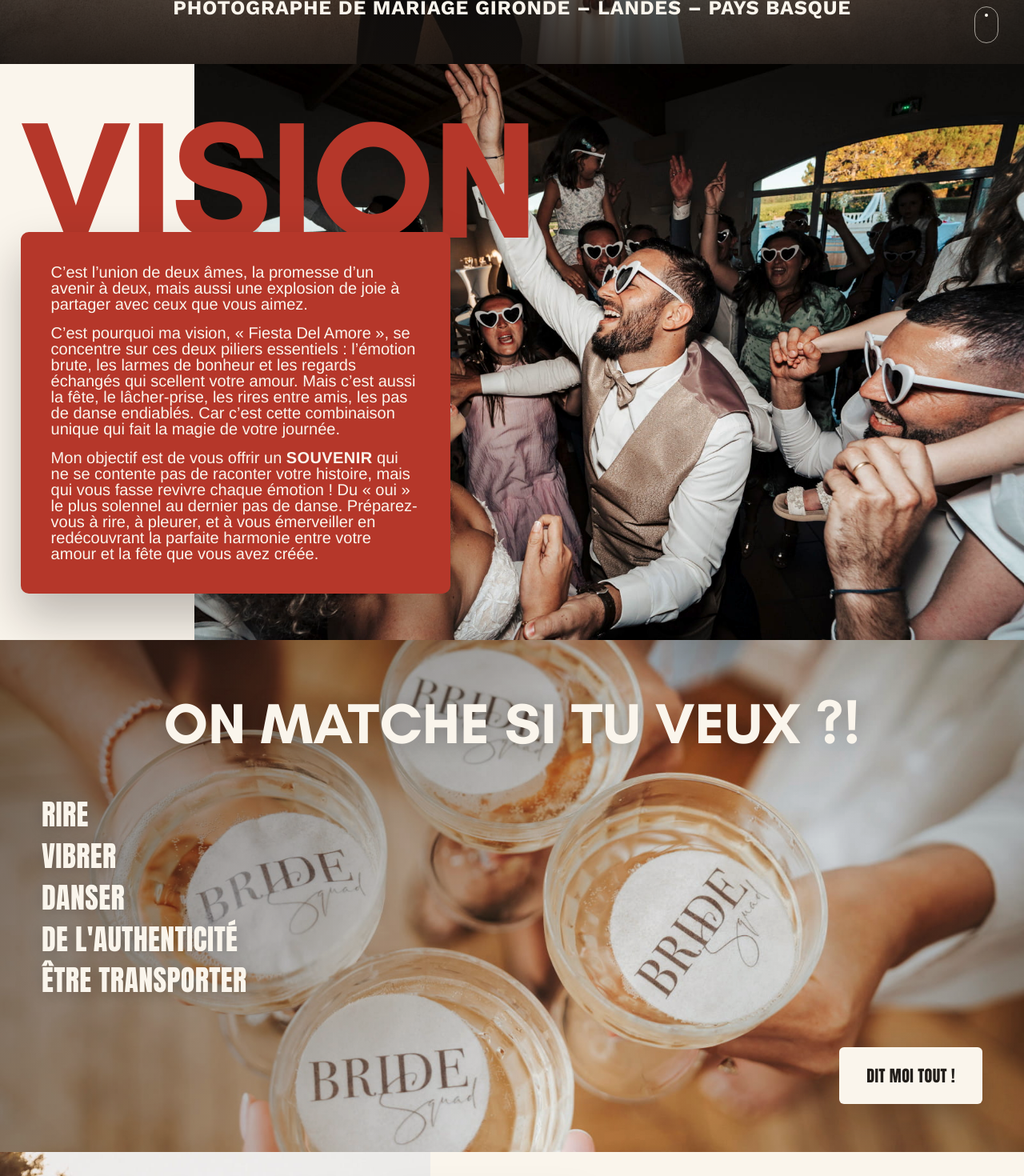
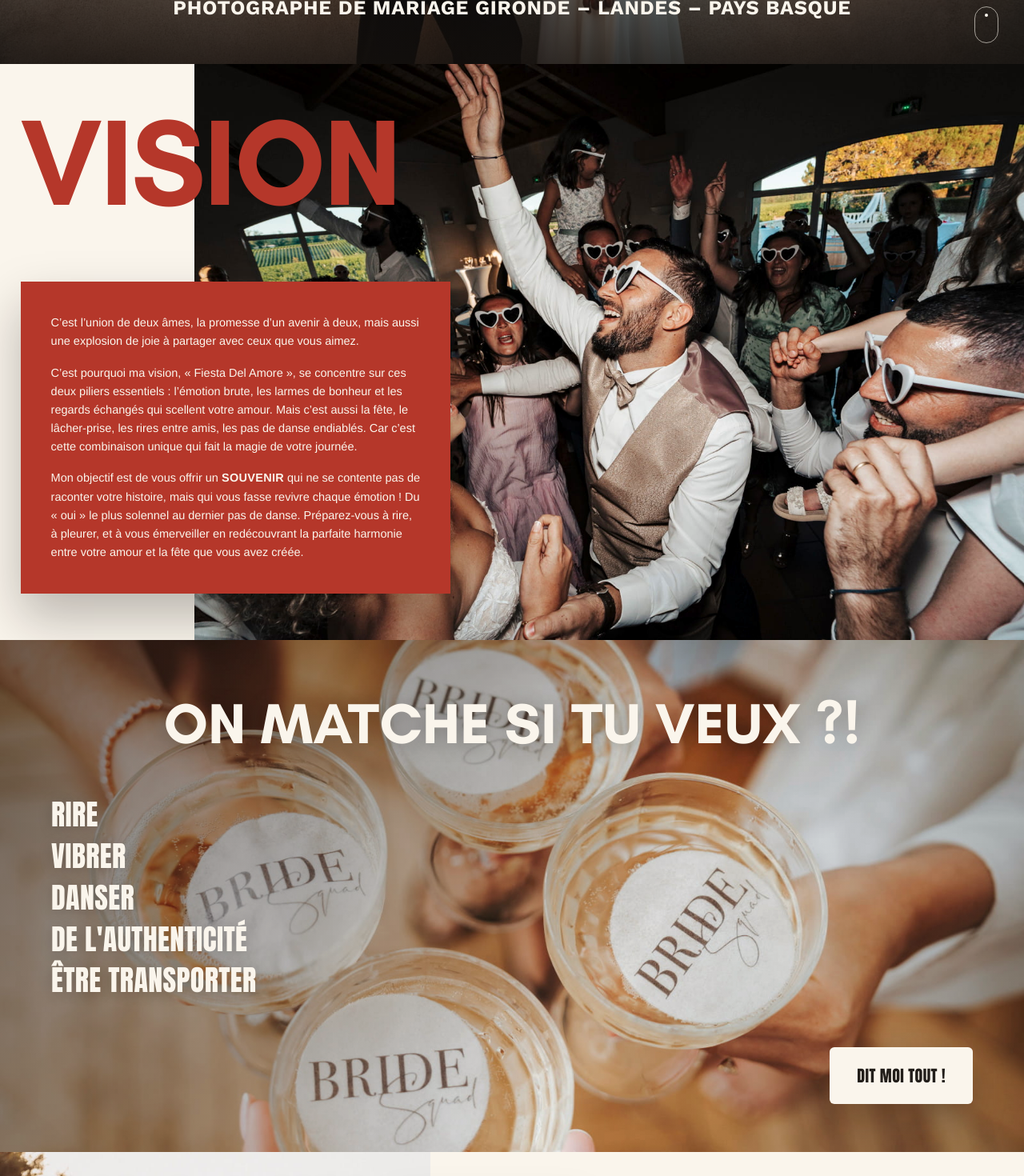
Before and after one commit to saslandeco-cmyk/tioto-photographe, a Next.js app: page / in a window 1280 px wide. Shown: the part 720-2190 px from the top of the page at 80% size. Built offline with nearby package versions, Linux system fonts and the light colour scheme.

Commit message:
Add files via upload

```diff
--- a/app/components/Match.module.css
+++ b/app/components/Match.module.css
@@ -30,6 +30,10 @@
   padding: 70px 32px 60px;
   display: flex;
   flex-direction: column;
+}
+
+.match .content {
+  max-width: 95%;
 }
 
 .headline {
--- a/app/components/Vision.module.css
+++ b/app/components/Vision.module.css
@@ -36,7 +36,7 @@
   font-weight: 700;
   text-transform: uppercase;
   color: var(--red);
-  font-size: 200px;
+  font-size: clamp(64px, 11.5vw, 168px);
   line-height: 0.86;
   letter-spacing: -0.01em;
   transform: scaleY(1.05);
@@ -55,14 +55,13 @@
   background: var(--red);
   padding: 40px 38px;
   box-shadow: 0 30px 60px rgba(20, 16, 13, 0.28);
-  border-radius:10px;
 }
 
 .card p {
   font-family: var(--font-arimo);
   color: var(--cream);
-  font-size: 20px;
-  line-height: 1;
+  font-size: 14.5px;
+  line-height: 1.6;
   margin: 0 0 16px;
 }
 
```
